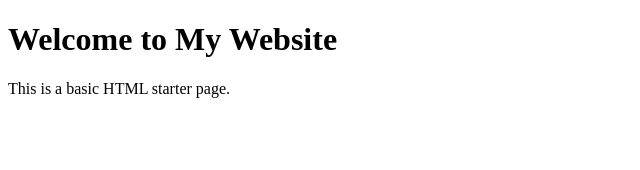
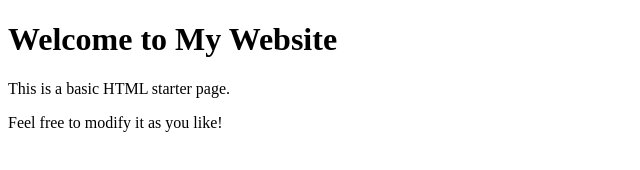
Before and after one commit to githosted/GIT_Building_Strong_Mean_Foundation2, a plain HTML site: page index.html/index.html in a window 1280 px wide. Shown: the whole page, without its empty margins (0-640 px from the left). Drawn offline with Linux system fonts and the light colour scheme.

```diff
--- a/index.html/index.html
+++ b/index.html/index.html
@@ -8,5 +8,6 @@
 <body>
     <h1>Welcome to My Website</h1>
     <p>This is a basic HTML starter page.</p>
+    <p>Feel free to modify it as you like!</p>
 </body>
 </html>
```
